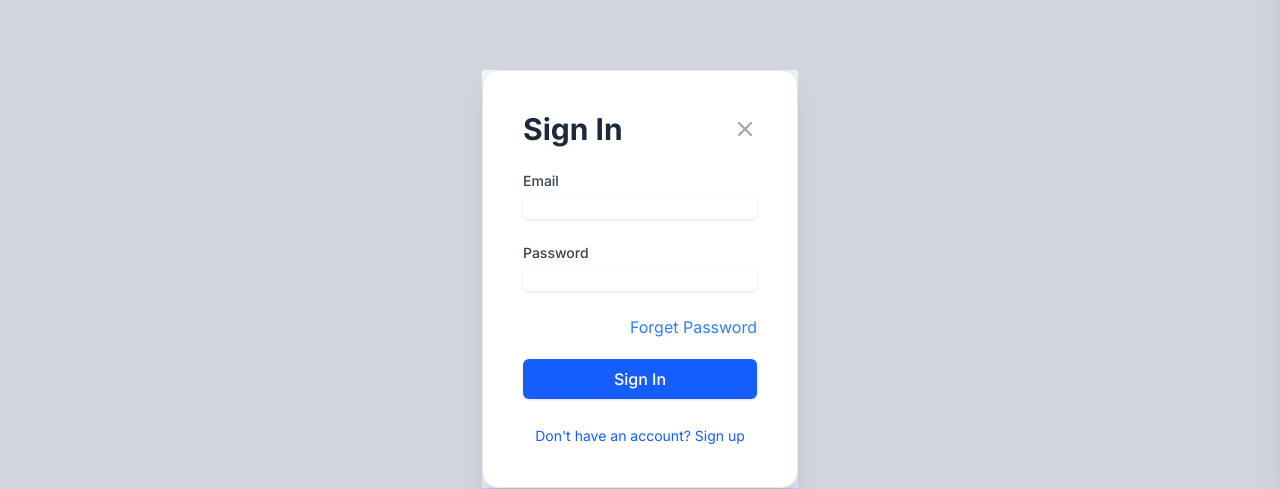
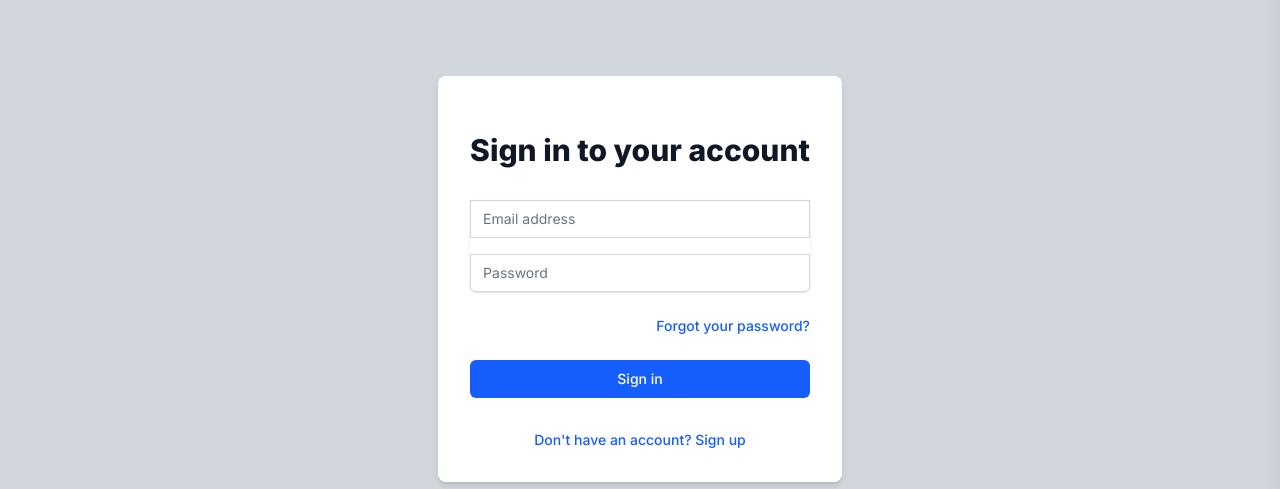
Before and after one commit to ahemdsoft/new-sensi, a Next.js app: page /auth in a window 1280 px wide. Shown: the part 321-810 px from the top of the page. Built offline with nearby package versions, Linux system fonts and the light colour scheme.

Commit message:
complete

```diff
--- a/app/(auth)/verify-email/components/VerifyEmail.tsx
+++ b/app/(auth)/verify-email/components/VerifyEmail.tsx
@@ -1,8 +1,10 @@
+/* eslint-disable @typescript-eslint/no-explicit-any */
+/* eslint-disable @typescript-eslint/no-unused-vars */
 "use client";
 import { useEffect, useState } from "react";
 import { useSearchParams } from "next/navigation";
-import axiosInstance from "@/lib/axiosInstance";
 import { useRouter } from "next/navigation";
+import axiosInstance from "@/app/lib/axiosInstance";
 export default function VerifyEmail() {
   const [verificationStatus, setVerificationStatus] = useState<{
     message: string;
@@ -32,7 +34,7 @@
             isSuccess: true,
           });
 
-          route.push("/sign-in");
+          route.push("/auth");
         } catch (error: any) {
           console.error(
             "Error verifying email:",
@@ -42,7 +44,7 @@
             message: error.response?.data?.message || "Verification failed.",
             isSuccess: false,
           });
-          route.push("/sign-in");
+          route.push("/auth");
         }
       };
 
--- a/app/(auth)/verify-email/page.tsx
+++ b/app/(auth)/verify-email/page.tsx
@@ -2,7 +2,6 @@
 
 import { Suspense } from "react";
 import VerifyEmail from "./components/VerifyEmail";
-import TypingAnimation from "@/components/ui/loadingAnimation";
 
 const Page = () => {
   return (
@@ -10,7 +9,6 @@
       <Suspense
         fallback={
           <div>
-            <TypingAnimation />
           </div>
         }
       >
--- a/app/URL/main.url.ts
+++ b/app/URL/main.url.ts
@@ -1 +1 @@
-export const mainUrl = "http://localhost:5000";
+export const mainUrl = "https://sensi-server.onrender.com";
--- a/app/components/AuthModel.tsx
+++ b/app/components/AuthModel.tsx
@@ -1,3 +1,4 @@
+/* eslint-disable @typescript-eslint/no-explicit-any */
 "use client";
 
 import { useEffect, useState } from "react";
@@ -5,31 +6,35 @@
 import { useLoginMutation, useRegisterMutation } from "../redux/services/auth.service";
 import Link from "next/link";
 
-interface AuthModalProps {
-  isOpen: boolean;
-  onClose: () => void;
+interface AuthPageProps {
   mode: "login" | "signup";
 }
 
-export default function AuthModal({ isOpen, onClose, mode }: AuthModalProps) {
+export default function AuthPage({ mode }: AuthPageProps) {
   const router = useRouter();
   const [authMode, setAuthMode] = useState(mode);
-  const [errors, setErrors] = useState("");
+  const [errorMessage, setErrorMessage] = useState("");
   const [formData, setFormData] = useState({
     email: "",
     password: "",
     name: "",
   });
 
-  const [register, { data, error }] = useRegisterMutation();
-  const [login, loginData] = useLoginMutation();
+  const [register, { isLoading: isRegisterLoading }] = useRegisterMutation();
+  const [login, { isLoading: isLoginLoading }] = useLoginMutation();
+
   useEffect(() => {
     setAuthMode(mode);
   }, [mode]);
 
+  useEffect(() => {
+    setErrorMessage("");
+  }, [authMode]);
+
   const handleSubmit = async (e: React.FormEvent) => {
     e.preventDefault();
-    setErrors("");
+    setErrorMessage("");
+
     try {
       if (authMode === "signup") {
         const body = {
@@ -37,49 +42,28 @@
           password: formData.password,
           fullName: formData.name,
         };
-        await register(body);
-
-        if (data) {
-          console.log("data", data);
-          localStorage.setItem("accessToken", data.accessToken);
-          localStorage.setItem("userId", data.user.id);
-          router.push("/user");
-        }
-        if (error) {
-          if (error && "data" in error) {
-            const errData = error.data as { message: string }; // 👈 define the structure
-            setErrors(errData.message);
-            console.log("error", error);
-          } else {
-            setErrors("something went wrong");
-          }
+        const result = await register(body).unwrap();
+        if(result) {
+          alert("User created successfully");
+          setAuthMode("login");
         }
       } else {
         const body = {
           email: formData.email,
           password: formData.password,
-        }
+        };
+        const result = await login(body).unwrap();
 
-        await login(body);
-        const {data, error} = loginData;
-
-        if (data) {
-          console.log("data", data);
-          localStorage.setItem("accessToken", data.accessToken);
-          localStorage.setItem("userId", data.user.id)
+        localStorage.setItem("accessToken", result.accessToken);
+        localStorage.setItem("userId", result.user.id);
         router.push("/user");
       }
-        if (error) {
-          if (error && "data" in error) {
-            const errData = error.data as { message: string }; // 👈 define the structure
-            setErrors(errData.message);
-            console.log("error", error);
+    } catch (err: any) {
+      if (err.data && err.data.message) {
+        setErrorMessage(err.data.message);
       } else {
-            setErrors("something went wrong");
+        setErrorMessage("Something went wrong. Please try again.");
       }
-        }
-      }
-    } catch (err) {
       console.error("Auth error:", err);
     }
   };
@@ -88,105 +72,115 @@
     setFormData({ ...formData, [e.target.name]: e.target.value });
   };
 
-  if (!isOpen) return null;
+  const isLoading = authMode === "signup" ? isRegisterLoading : isLoginLoading;
 
   return (
-    <div className=" inset-0 flex items-center justify-center bg-gradient-to-br from-gray-100 to-blue-100">
-      <div className="bg-white rounded-2xl p-10 w-full max-w-md shadow-xl border border-gray-200">
-        <div className="flex justify-between items-center mb-6">
-          <h2 className="text-3xl font-bold text-gray-800">
-            {authMode === "login" ? "Sign In" : "Sign Up"}
+    <div className="min-h-screen flex items-center justify-center py-12 px-4 sm:px-6 lg:px-8">
+      <div className="max-w-md w-full space-y-8 bg-white p-8 rounded-lg shadow-md">
+        <div className="text-center">
+          <h2 className="mt-6 text-3xl font-extrabold text-gray-900">
+            {authMode === "login" ? "Sign in to your account" : "Create a new account"}
           </h2>
-          <button
-            onClick={onClose}
-            className="text-gray-400 hover:text-gray-600"
-          >
-            <svg
-              className="w-6 h-6"
-              fill="none"
-              viewBox="0 0 24 24"
-              stroke="currentColor"
-            >
-              <path
-                strokeLinecap="round"
-                strokeLinejoin="round"
-                strokeWidth={2}
-                d="M6 18L18 6M6 6l12 12"
-              />
-            </svg>
-          </button>
         </div>
 
-        {error && (
-          <div className="mb-4 p-3 bg-red-100 text-red-700 rounded">
-            {errors}
+        {errorMessage && (
+          <div className="rounded-md bg-red-50 p-4">
+            <div className="flex">
+              <div className="ml-3">
+                <h3 className="text-sm font-medium text-red-800">{errorMessage}</h3>
+              </div>
+            </div>
           </div>
         )}
 
-        <form onSubmit={handleSubmit} className="space-y-6">
+        <form className="mt-8 space-y-6" onSubmit={handleSubmit}>
+          <div className="rounded-md shadow-sm space-y-4">
             {authMode === "signup" && (
               <div>
-              <label className="block text-sm font-medium text-gray-700">
-                Name
-              </label>
+                <label htmlFor="name" className="sr-only">Name</label>
                 <input
+                  id="name"
+                  name="name"
                   type="text"
-                name="name"
                   required
                   value={formData.name}
                   onChange={handleChange}
-                className="mt-1 w-full rounded-md border-gray-300 focus:ring-blue-500 focus:border-blue-500 shadow-sm"
+                  disabled={isLoading}
+                  className="appearance-none rounded-none relative block w-full px-3 py-2 border border-gray-300 placeholder-gray-500 text-gray-900 rounded-t-md focus:outline-none focus:ring-blue-500 focus:border-blue-500 focus:z-10 sm:text-sm"
+                  placeholder="Full name"
                 />
               </div>
             )}
 
             <div>
-            <label className="block text-sm font-medium text-gray-700">
-              Email
-            </label>
+              <label htmlFor="email" className="sr-only">Email address</label>
               <input
+                id="email"
+                name="email"
                 type="email"
-              name="email"
+                autoComplete="email"
                 required
                 value={formData.email}
                 onChange={handleChange}
-              className="mt-1 w-full rounded-md border-gray-300 focus:ring-blue-500 focus:border-blue-500 shadow-sm"
+                disabled={isLoading}
+                className="appearance-none rounded-none relative block w-full px-3 py-2 border border-gray-300 placeholder-gray-500 text-gray-900 focus:outline-none focus:ring-blue-500 focus:border-blue-500 focus:z-10 sm:text-sm"
+                placeholder="Email address"
               />
             </div>
 
             <div>
-            <label className="block text-sm font-medium text-gray-700">
-              Password
-            </label>
+              <label htmlFor="password" className="sr-only">Password</label>
               <input
+                id="password"
+                name="password"
                 type="password"
-              name="password"
+                autoComplete="current-password"
                 required
                 value={formData.password}
                 onChange={handleChange}
-              className="mt-1 w-full rounded-md border-gray-300 focus:ring-blue-500 focus:border-blue-500 shadow-sm"
+                disabled={isLoading}
+                className="appearance-none rounded-none relative block w-full px-3 py-2 border border-gray-300 placeholder-gray-500 text-gray-900 rounded-b-md focus:outline-none focus:ring-blue-500 focus:border-blue-500 focus:z-10 sm:text-sm"
+                placeholder="Password"
               />
             </div>
+          </div>
+
           {authMode === "login" && (
-            <Link href="/forget-password">
-            <div className="text-right mb-5 text-blue-500">Forget Password</div>
+            <div className="flex items-center justify-end">
+              <div className="text-sm">
+                <Link href="/forget-password" className="font-medium text-blue-600 hover:text-blue-500">
+                  Forgot your password?
                 </Link>
+              </div>
+            </div>
           )}
 
+          <div>
             <button
               type="submit"
-            className="w-full py-2 px-4 bg-blue-600 text-white font-medium rounded-md hover:bg-blue-700 shadow transition"
+              disabled={isLoading}
+              className="group relative w-full flex justify-center py-2 px-4 border border-transparent text-sm font-medium rounded-md text-white bg-blue-600 hover:bg-blue-700 focus:outline-none focus:ring-2 focus:ring-offset-2 focus:ring-blue-500 disabled:opacity-70 disabled:cursor-not-allowed"
             >
-            {authMode === "login" ? "Sign In" : "Create Account"}
+              {isLoading ? (
+                <>
+                  <svg className="animate-spin -ml-1 mr-3 h-5 w-5 text-white" xmlns="http://www.w3.org/2000/svg" fill="none" viewBox="0 0 24 24">
+                    <circle className="opacity-25" cx="12" cy="12" r="10" stroke="currentColor" strokeWidth="4"></circle>
+                    <path className="opacity-75" fill="currentColor" d="M4 12a8 8 0 018-8V0C5.373 0 0 5.373 0 12h4zm2 5.291A7.962 7.962 0 014 12H0c0 3.042 1.135 5.824 3 7.938l3-2.647z"></path>
+                  </svg>
+                  {authMode === "login" ? "Signing in..." : "Creating account..."}
+                </>
+              ) : (
+                authMode === "login" ? "Sign in" : "Sign up"
+              )}
             </button>
+          </div>
         </form>
 
-        <div className="mt-6 text-center">
+        <div className="text-center text-sm">
           <button
-            onClick={() =>
-              setAuthMode(authMode === "login" ? "signup" : "login")
-            }
-            className="text-sm text-blue-600 hover:text-blue-500"
+            onClick={() => setAuthMode(authMode === "login" ? "signup" : "login")}
+            className="font-medium text-blue-600 hover:text-blue-500 disabled:opacity-50"
+            disabled={isLoading}
           >
             {authMode === "login"
               ? "Don't have an account? Sign up"
--- a/app/user/page.tsx
+++ b/app/user/page.tsx
@@ -81,7 +81,7 @@
   if (isLoading)
     return (
       <div className="flex min-h-screen bg-gray-50">
-        <aside className="w-64 bg-white shadow-xl p-6 h-full hidden md:block fixed">
+        <aside className="w-64 bg-white shadow-xl p-6 h-full hidden md:block relative">
           {/* Sidebar skeleton */}
           <div className="animate-pulse">
             <div className="h-8 bg-gray-200 rounded mb-4 w-3/4"></div>
@@ -105,7 +105,7 @@
   if (error)
     return (
       <div className="flex min-h-screen bg-gray-50">
-        <aside className="w-64 bg-white shadow-xl p-6 h-full hidden md:block fixed">
+        <aside className="w-64 bg-white shadow-xl p-6 h-[100%] hidden md:block absolute ">
           <h2 className="text-xl font-bold text-gray-800 mb-4">User Info</h2>
           <p className="text-gray-600 break-words mb-6">{userEmail}</p>
           <button
@@ -126,7 +126,7 @@
   return (
     <div className="flex min-h-screen bg-gray-50">
       {/* Sidebar */}
-      <aside className="w-64 bg-white shadow-xl p-6 h-full hidden md:block fixed">
+      <aside className=" relative w-64 bg-white shadow-xl p-6 h-full hidden md:block ">
         <h2 className="text-xl font-bold text-gray-800 mb-4">User Info</h2>
         <p className="text-gray-600 break-words mb-6">{userEmail}</p>
         <button
```
Lines whose indentation alone changed are shown as unchanged.
